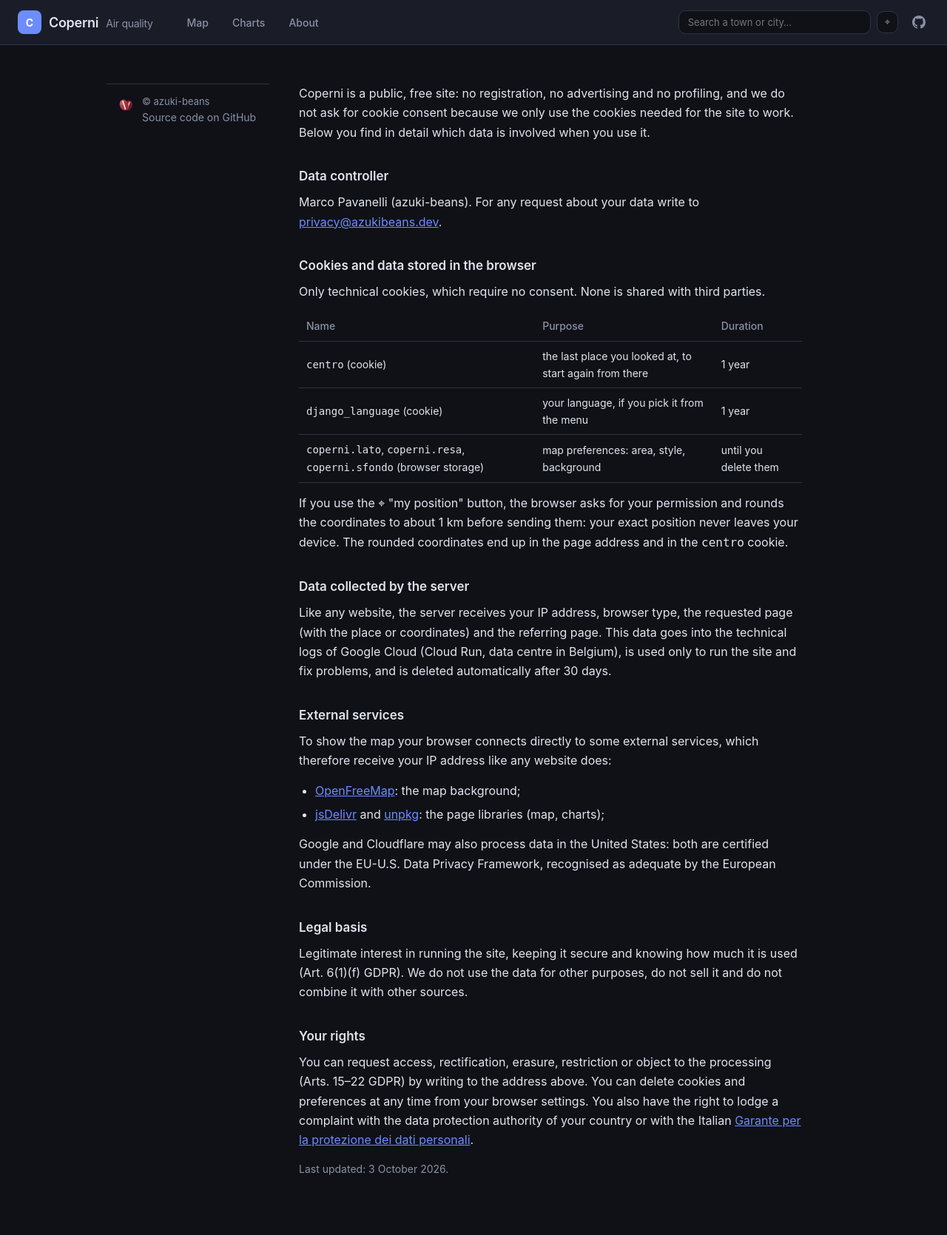
After one commit to azuki-beans/coperni, a Django app: template pagine/templates/pagine/en/privacy.html in a window 1280 px wide. The commit adds this page. Shown: the whole page at 74% size. Run offline with Django 5.2, Linux system fonts and the light colour scheme; the template is opened without the code that fills it, so the values that code supplies are empty.

Commit message:
Adding statement about privacy

```diff
--- /dev/null
+++ b/pagine/templates/pagine/en/privacy.html
@@ -0,0 +1,81 @@
+{% extends "pagine/_layout.html" %}
+
+{% block contenuto %}
+<p>
+    Coperni is a public, free site: no registration, no advertising and no profiling, and we do
+    not ask for cookie consent because we only use the cookies needed for the site to work. Below
+    you find in detail which data is involved when you use it.
+</p>
+
+<h3>Data controller</h3>
+<p>
+    Marco Pavanelli (azuki-beans). For any request about your data write to
+    <a href="mailto:privacy@azukibeans.dev">privacy@azukibeans.dev</a>.
+</p>
+
+<h3>Cookies and data stored in the browser</h3>
+<p>Only technical cookies, which require no consent. None is shared with third parties.</p>
+<table>
+    <thead>
+        <tr><th>Name</th><th>Purpose</th><th>Duration</th></tr>
+    </thead>
+    <tbody>
+        <tr><td><code>centro</code> (cookie)</td><td>the last place you looked at, to start again from there</td><td>1 year</td></tr>
+        <tr><td><code>django_language</code> (cookie)</td><td>your language, if you pick it from the menu</td><td>1 year</td></tr>
+        <tr><td><code>coperni.lato</code>, <code>coperni.resa</code>, <code>coperni.sfondo</code> (browser storage)</td><td>map preferences: area, style, background</td><td>until you delete them</td></tr>
+    </tbody>
+</table>
+<p>
+    If you use the ⌖ "my position" button, the browser asks for your permission and rounds the
+    coordinates to about 1 km before sending them: your exact position never leaves your device.
+    The rounded coordinates end up in the page address and in the <code>centro</code> cookie.
+</p>
+
+<h3>Data collected by the server</h3>
+<p>
+    Like any website, the server receives your IP address, browser type, the requested page (with
+    the place or coordinates) and the referring page. This data goes into the technical logs of
+    Google Cloud (Cloud Run, data centre in Belgium), is used only to run the site and fix
+    problems, and is deleted automatically after 30 days.
+</p>
+{% if cf_analytics_token %}
+<p>
+    We count visits with <a href="https://www.cloudflare.com/web-analytics/" rel="noopener">Cloudflare Web Analytics</a>:
+    it uses no cookies or device identifiers and only returns aggregate statistics (page views,
+    country, browser type).
+</p>
+{% endif %}
+
+<h3>External services</h3>
+<p>
+    To show the map your browser connects directly to some external services, which therefore
+    receive your IP address like any website does:
+</p>
+<ul>
+    <li><a href="https://openfreemap.org" rel="noopener">OpenFreeMap</a>: the map background;</li>
+    <li><a href="https://www.jsdelivr.com" rel="noopener">jsDelivr</a> and <a href="https://unpkg.com" rel="noopener">unpkg</a>: the page libraries (map, charts);</li>
+    {% if cf_analytics_token %}<li><a href="https://www.cloudflare.com/privacypolicy/" rel="noopener">Cloudflare</a>: visit counting.</li>{% endif %}
+</ul>
+<p>
+    Google and Cloudflare may also process data in the United States: both are certified under
+    the EU-U.S. Data Privacy Framework, recognised as adequate by the European Commission.
+</p>
+
+<h3>Legal basis</h3>
+<p>
+    Legitimate interest in running the site, keeping it secure and knowing how much it is used
+    (Art. 6(1)(f) GDPR). We do not use the data for other purposes, do not sell it and do not
+    combine it with other sources.
+</p>
+
+<h3>Your rights</h3>
+<p>
+    You can request access, rectification, erasure, restriction or object to the processing
+    (Arts. 15–22 GDPR) by writing to the address above. You can delete cookies and preferences at
+    any time from your browser settings. You also have the right to lodge a complaint with the
+    data protection authority of your country or with the Italian
+    <a href="https://www.garanteprivacy.it/home_en" rel="noopener">Garante per la protezione dei dati personali</a>.
+</p>
+
+<p class="dim">Last updated: 3 October 2026.</p>
+{% endblock %}
--- a/pagine/views.py
+++ b/pagine/views.py
@@ -21,6 +21,7 @@
     "dati": _("Where the data comes from"),
     "aggiornamenti": _("When it updates"),
     "mappa": _("How to read the map"),
+    "privacy": _("Privacy"),
 }
 
 NOMI_INQUINANTI = {
--- a/places/templates/_header.html
+++ b/places/templates/_header.html
@@ -165,8 +165,9 @@
     // la posizione del browser diventa un normale URL con le coordinate, condivisibile
     document.getElementById('mia-posizione').addEventListener('click', () => {
         navigator.geolocation?.getCurrentPosition(pos => {
+            // arrotondata a ~1 km (le celle CAMS sono di ~10 km): la posizione esatta resta nel browser
             const { latitude, longitude } = pos.coords;
-            location.search = `?lat=${latitude.toFixed(5)}&lon=${longitude.toFixed(5)}`;
+            location.search = `?lat=${latitude.toFixed(2)}&lon=${longitude.toFixed(2)}`;
         });
     });
     // chiudi i risultati cliccando altrove
```
Also changed, not shown: CLAUDE.md (+8 -0 lines), docs/articles/parquet-on-a-bucket.md (+1 -1 lines), pagine/templates/pagine/en/dati.html (+9 -0 lines), pagine/templates/pagine/en/progetto.html (+3 -9 lines), pagine/templates/pagine/it/dati.html (+9 -0 lines), pagine/templates/pagine/it/privacy.html (added, +80 -0 lines), pagine/templates/pagine/it/progetto.html (+3 -9 lines), locale/it/LC_MESSAGES/django.po.
